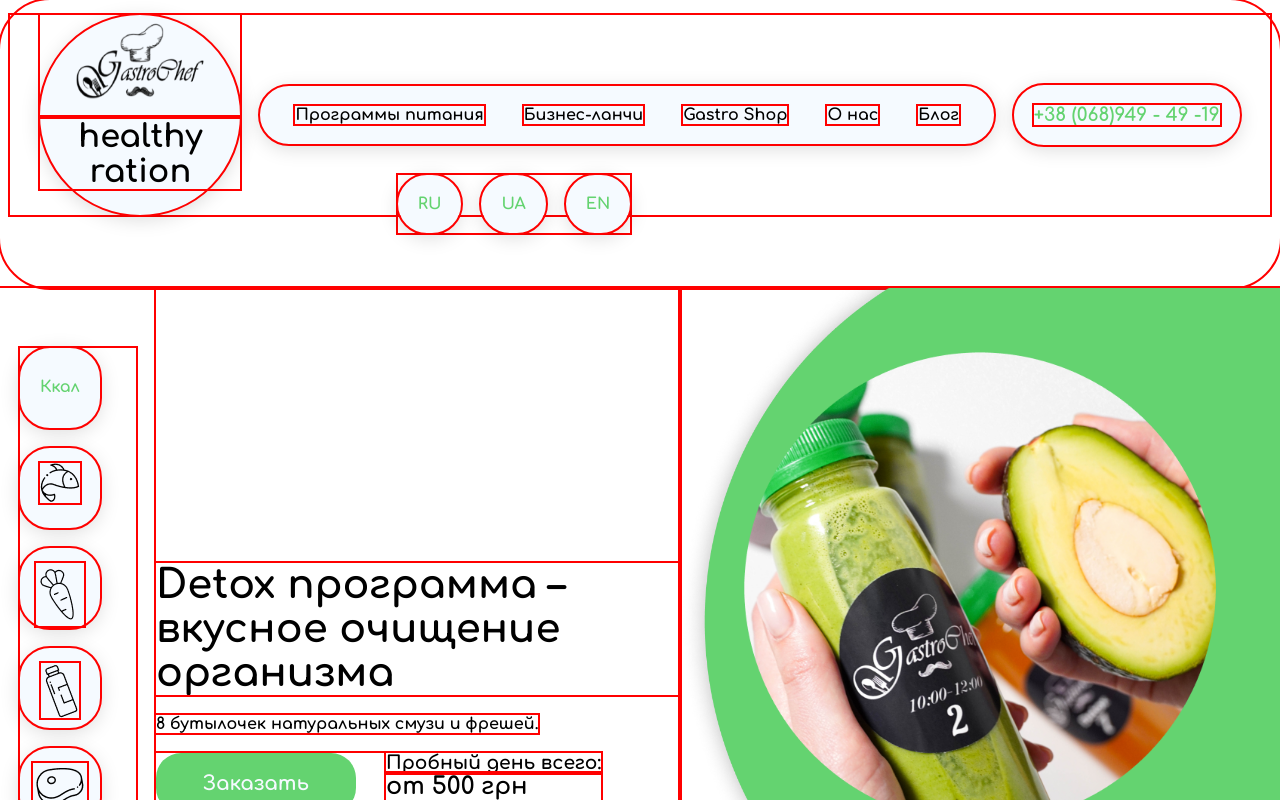
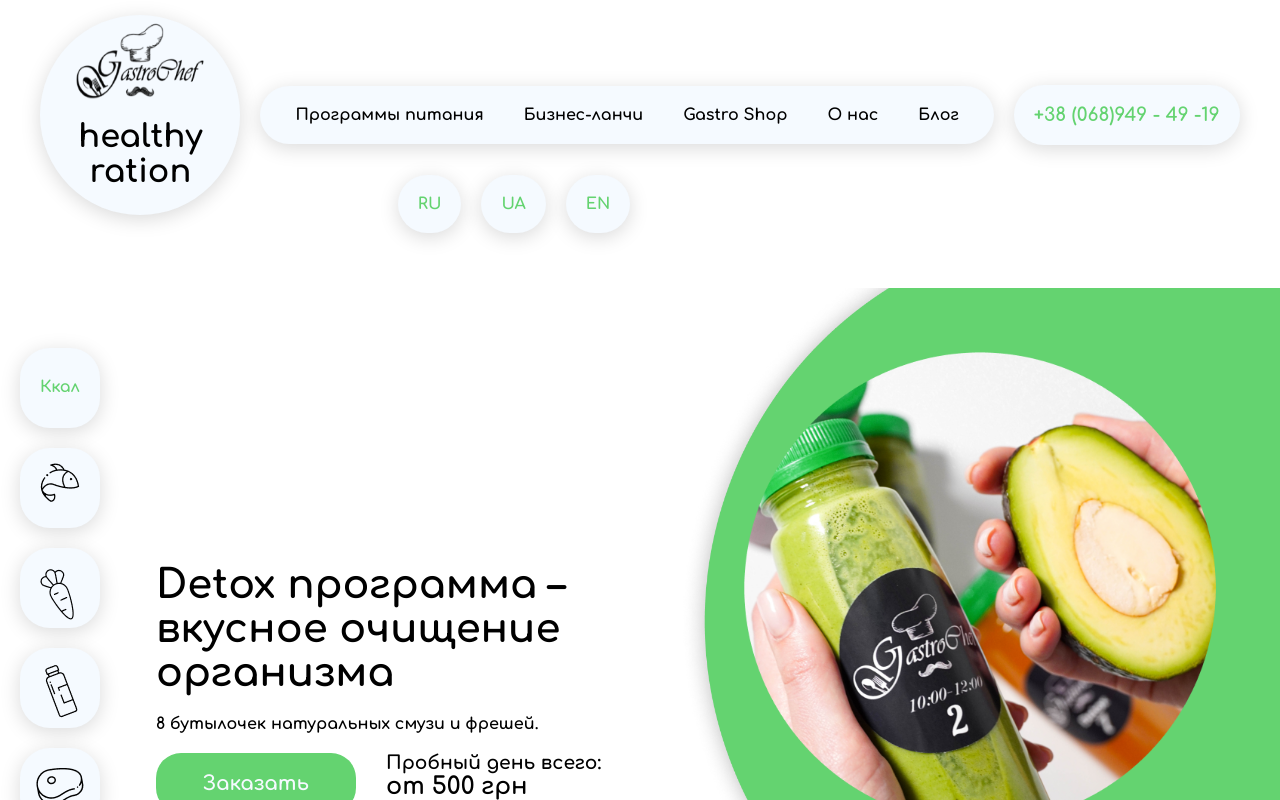
Before and after one commit to AmirSherov/detox-restaurant, a Next.js app: page / in a window 1280 px wide. Shown: the top 800 px of the page. Built offline with nearby package versions, Linux system fonts and the light colour scheme.

Commit message:
small changes

```diff
--- a/app/landing-page-info-section/landingPageInfoSection.scss
+++ b/app/landing-page-info-section/landingPageInfoSection.scss
@@ -1,356 +1,4 @@
-// *{
-//     outline: 2px solid green;
-// }
-// .nutrition-program {
-//     font-family: Arial, sans-serif;
-//     color: #333;
-//     justify-content: center;
-//     align-items: center;
-//     display: flex;
-//     flex-wrap: wrap;
-//     width: auto;
-//     flex-direction: column;
-//   }
 
-//   .header {
-//     display: flex;
-//     justify-content: center;
-//     flex-wrap: wrap;
-//     padding: 20px 0;
-//   }
-
-//   .programs {
-//     display: flex;
-//     gap: 50px;
-//     flex-wrap: wrap;
-//     width: auto;
-//     max-width: 900px;
-//     text-align: center;
-//     font-weight: bold;
-//     div {
-//         span{
-//             font-size: 14px;
-//         }
-//     }
-//   }
-
-//   .programs .active {
-//     color: #28a745;
-//     flex-wrap: wrap;
-//   }
-//   .schedule-section{
-//     padding: 100px;
-//     width: 100%;
-//     display: flex;
-//     justify-content: center;
-//     align-items: center;
-//     gap: 60px;
-//     div{
-//         width: 100%;
-//     }
-//     @media(max-width:1000px){
-//         flex-direction: column;
-//     }
-//     .schedule-left-side{
-//         width: 60%;
-//         display: flex;
-//         flex-direction:column;
-//         .fitnes-info{
-//             background-color: #64D370;
-//             color: #F5FAFF;
-//             border-radius: 20px;
-//             padding: 10px;
-//             .title{
-//                 display: flex;
-//                 justify-content: center;
-//                 align-items: center;
-//                 gap: 20px;
-//             }
-//             .main-text{
-//                 padding: 20px;
-//             }
-//         }
-//         .prices-section{
-//             display: flex;
-//             margin-top: 40px;
-//             flex-direction: column;
-//             gap: 20px;
-//             justify-content: center;
-//             align-items: center;
-//             .item{
-//                 display: flex;
-//                 gap: 50px;
-//                 div:nth-child(2){
-//                     text-decoration: line-through;
-//                 }
-//             }
-//         }
-//         button{
-//             background-color: #64D370;
-//             color: #F5FAFF;
-//             width: 350px;
-//             height: 50px;
-//             outline: none;
-//             margin-top: 40px;
-//             border: none;
-//             border-radius: 20px;
-//             font-size: 30px;
-//             transition: 0.1s linear;
-//             &:active{
-//                 transform: scale(0.9);
-//             }
-//         }
-//     }
-//     .schedule-right-side{
-//         display: flex;
-//         gap: 40px;
-//         flex-direction: column;
-//         .days{
-//             background-color: #F5FAFF;
-//             color: black;
-//             display: flex;
-//             gap: 30px;
-//             text-align: center;
-//             align-items: center;
-//             padding: 20px;
-//             box-shadow: 0 4px 20px rgba(0, 0, 0, 0.15);
-//             border-radius: 20px;
-//             .active{
-//                 color: #28a745;
-//             }
-//         }
-//         .schedule{
-//             display: flex;
-//             flex-direction: column;
-//             gap: 30px;
-//             background-color: #F5FAFF;
-//             padding: 20px;
-//             border-radius: 20px;
-//             box-shadow: 0 4px 20px rgba(0, 0, 0, 0.15);
-//             .items{
-//                 display: flex;
-//                 gap: 80px;
-//                 div:nth-child(2){
-//                     font-size: 14px;
-//                 }
-//             }
-//         }
-//     }
-//   }
-//////////////////////////////
-// *{
-//     outline: 2px solid red;
-// }
-// body{
-//     width: auto;
-// }
-// .nutrition-program {
-//     font-family: Arial, sans-serif;
-//     color: #333;
-//     justify-content: center;
-//     align-items: center;
-//     display: flex;
-//     flex-wrap: wrap;
-//     width: auto;
-//     flex-direction: column;
-//     padding: 0;
-//     margin: 0;
-//     box-sizing: border-box;
-//     overflow: hidden;
-// }
-
-// .header {
-//     display: flex;
-//     justify-content: center;
-//     flex-wrap: wrap;
-//     padding: 20px 0;
-//     width: 0 auto;
-// }
-
-// .programs {
-//     display: flex;
-//     gap: 30px;
-//     flex-wrap: wrap;
-//     width: auto;
-//     flex: auto;
-//     max-width: 900px;
-//     justify-content: center;
-//     font-weight: bold;
-//     text-align: center;
-//     @media(max-width:400px){
-//         width: 300px;
-//     }
-// }
-
-// .programs div span {
-//     font-size: 14px;
-// }
-
-// .programs .active {
-//     color: #28a745;
-// }
-
-// .schedule-section {
-//     padding: 100px 20px;
-//     width: 100%;
-//     display: flex;
-//     justify-content: center;
-//     align-items: flex-start;
-//     gap: 60px;
-// }
-
-// .schedule-left-side {
-//     width: 60%;
-//     display: flex;
-//     flex-direction: column;
-// }
-
-// .fitnes-info {
-//     background-color: #64D370;
-//     color: #F5FAFF;
-//     border-radius: 20px;
-//     padding: 10px;
-// }
-
-// .fitnes-info .title {
-//     display: flex;
-//     justify-content: center;
-//     align-items: center;
-//     gap: 20px;
-// }
-
-// .fitnes-info .main-text {
-//     padding: 20px;
-// }
-
-// .prices-section {
-//     display: flex;
-//     margin-top: 40px;
-//     flex-direction: column;
-//     gap: 20px;
-//     justify-content: center;
-//     align-items: center;
-// }
-
-// .prices-section .item {
-//     display: flex;
-//     gap: 50px;
-// }
-
-// .prices-section .item div:nth-child(2) {
-//     text-decoration: line-through;
-// }
-
-// .schedule-left-side button {
-//     background-color: #64D370;
-//     color: #F5FAFF;
-//     width: 350px;
-//     height: 50px;
-//     outline: none;
-//     margin-top: 40px;
-//     border: none;
-//     border-radius: 20px;
-//     font-size: 30px;
-//     transition: 0.1s linear;
-// }
-
-// .schedule-left-side button:active {
-//     transform: scale(0.9);
-// }
-
-// .schedule-right-side {
-//     display: flex;
-//     gap: 40px;
-//     flex-direction: column;
-// }
-
-// .days {
-//     background-color: #F5FAFF;
-//     color: black;
-//     display: flex;
-//     gap: 60px;
-//     justify-content: center;
-//     align-items: center;
-//     text-align: center;
-//     align-items: center;
-//     padding: 20px;
-//     box-shadow: 0 4px 20px rgba(0, 0, 0, 0.15);
-//     border-radius: 20px;
-//     @media(max-width:600px){
-//         gap: 20px;
-//         width: auto;
-//         padding: 20px;
-//         justify-content: center;
-//         align-items: center;
-//         display: flex;
-//         width: 100%;
-//     }
-// }
-
-// .days .active {
-//     color: #28a745;
-// }
-
-// .schedule {
-//     display: flex;
-//     flex-direction: column;
-//     gap: 30px;
-//     background-color: #F5FAFF;
-//     padding: 20px;
-//     border-radius: 20px;
-//     box-shadow: 0 4px 20px rgba(0, 0, 0, 0.15);
-// }
-
-// .schedule .items {
-//     display: flex;
-//     gap: 50px;
-//     @media(max-width:420px){
-//         gap: 0px;
-//         padding: 0;
-//         margin: 0;
-// }
-// }
-
-// .schedule .items div:nth-child(2) {
-//     font-size: 14px;
-// }
-
-
-// @media (max-width: 1000px) {
-//     .schedule-section {
-//         flex-direction: column;
-//         padding: 50px 20px;
-//     }
-
-//     .schedule-left-side {
-//         justify-content: center;
-//         align-items: center;
-//         width: 100%;
-//     }
-
-//     .schedule-right-side {
-//         width: 100%;
-//     }
-
-//     .programs {
-//         flex-direction: row;
-//         gap: 20px;
-//     }
-
-//     .prices-section .item {
-//         flex-direction: row;
-//         align-items: center;
-//         justify-content: center;
-//         gap: 50px;
-//         text-align: start;
-//     }
-
-// }
-//////////////////////////////
-/// *
-*{
-outline: 2px solid red;
-}
 
 body {
     width: 100%;
```
